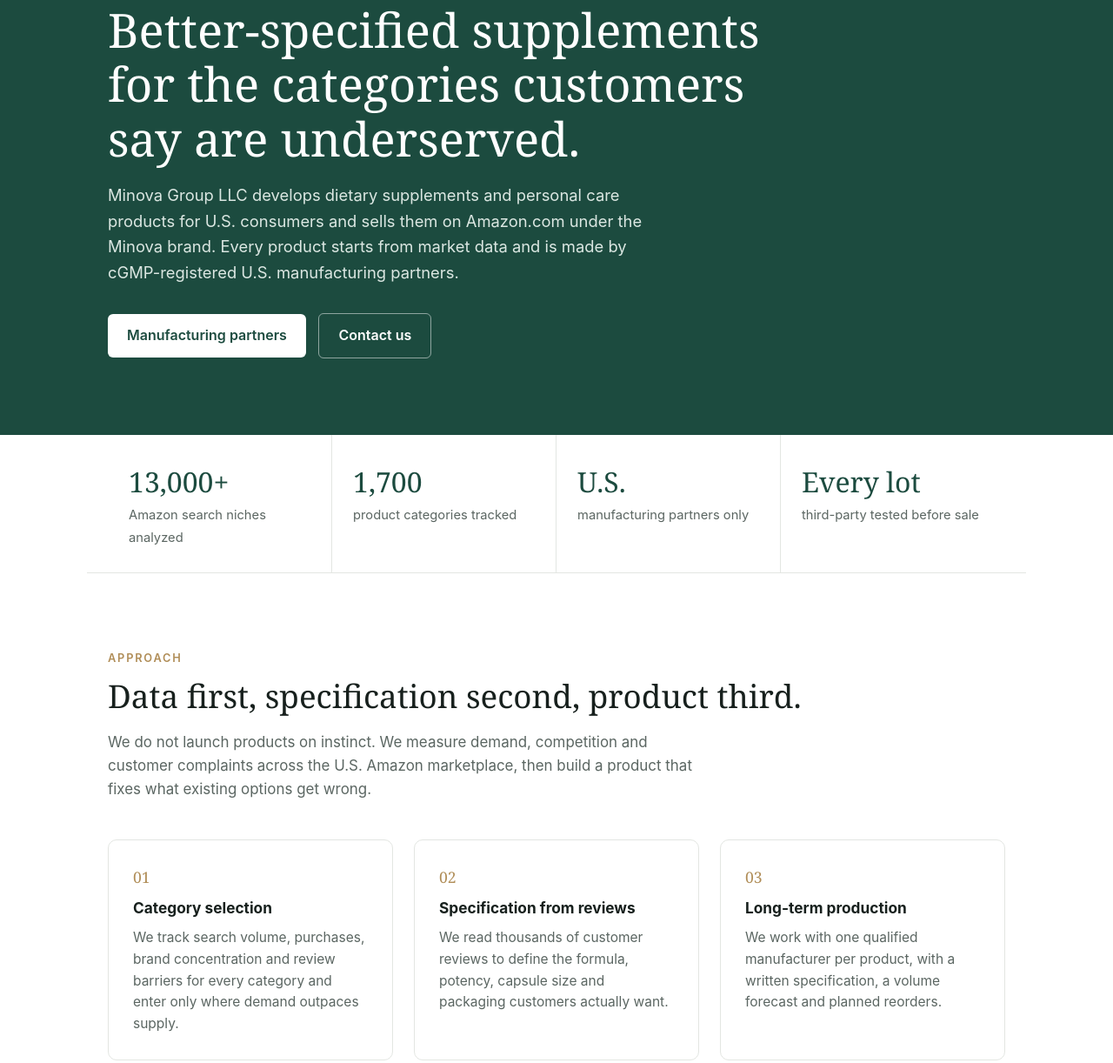
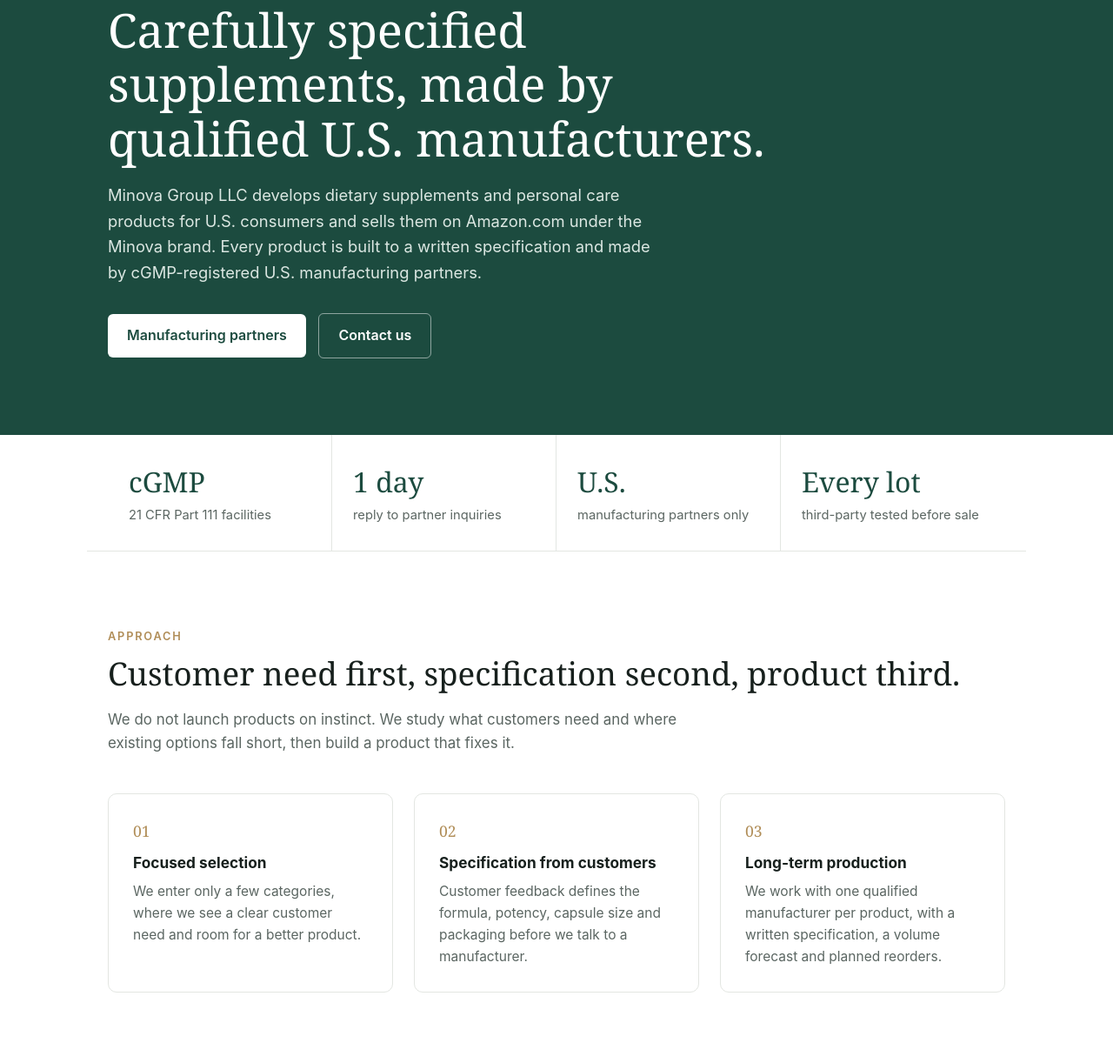
Before and after one commit to minoh0201/minova-site, a plain HTML site: page index.html in a window 1280 px wide. Shown: the part 196-1418 px from the top of the page at 87% size. Drawn offline with Linux system fonts and the light colour scheme.

Commit message:
Remove marketplace data-collection wording from site copy
Co-Authored-By: Claude Fable 5.2 <noreply@anthropic.com>
Claude-Session: https://claude.ai/code/session_01AKrF4dTHesjt2Xn2yWN1Wy

```diff
--- a/index.html
+++ b/index.html
@@ -113,16 +113,16 @@
   <div class="hero">
     <div class="wrap">
       <p class="eyebrow">Health &amp; wellness consumer products · United States</p>
-      <h1>Better-specified supplements for the categories customers say are underserved.</h1>
-      <p class="lead">Minova Group LLC develops dietary supplements and personal care products for U.S. consumers and sells them on Amazon.com under the Minova brand. Every product starts from market data and is made by cGMP-registered U.S. manufacturing partners.</p>
+      <h1>Carefully specified supplements, made by qualified U.S. manufacturers.</h1>
+      <p class="lead">Minova Group LLC develops dietary supplements and personal care products for U.S. consumers and sells them on Amazon.com under the Minova brand. Every product is built to a written specification and made by cGMP-registered U.S. manufacturing partners.</p>
       <a class="btn light" href="#partners">Manufacturing partners</a>
       <a class="btn ghost" href="#contact">Contact us</a>
     </div>
   </div>
 
   <div class="wrap stats">
-    <div class="stat"><b>13,000+</b><span>Amazon search niches analyzed</span></div>
-    <div class="stat"><b>1,700</b><span>product categories tracked</span></div>
+    <div class="stat"><b>cGMP</b><span>21 CFR Part 111 facilities</span></div>
+    <div class="stat"><b>1 day</b><span>reply to partner inquiries</span></div>
     <div class="stat"><b>U.S.</b><span>manufacturing partners only</span></div>
     <div class="stat"><b>Every lot</b><span>third-party tested before sale</span></div>
   </div>
@@ -130,11 +130,11 @@
   <section id="approach">
     <div class="wrap">
       <p class="kicker">Approach</p>
-      <h2>Data first, specification second, product third.</h2>
-      <p class="intro">We do not launch products on instinct. We measure demand, competition and customer complaints across the U.S. Amazon marketplace, then build a product that fixes what existing options get wrong.</p>
+      <h2>Customer need first, specification second, product third.</h2>
+      <p class="intro">We do not launch products on instinct. We study what customers need and where existing options fall short, then build a product that fixes it.</p>
       <div class="grid">
-        <div class="card"><div class="n">01</div><h3>Category selection</h3><p>We track search volume, purchases, brand concentration and review barriers for every category and enter only where demand outpaces supply.</p></div>
-        <div class="card"><div class="n">02</div><h3>Specification from reviews</h3><p>We read thousands of customer reviews to define the formula, potency, capsule size and packaging customers actually want.</p></div>
+        <div class="card"><div class="n">01</div><h3>Focused selection</h3><p>We enter only a few categories, where we see a clear customer need and room for a better product.</p></div>
+        <div class="card"><div class="n">02</div><h3>Specification from customers</h3><p>Customer feedback defines the formula, potency, capsule size and packaging before we talk to a manufacturer.</p></div>
         <div class="card"><div class="n">03</div><h3>Long-term production</h3><p>We work with one qualified manufacturer per product, with a written specification, a volume forecast and planned reorders.</p></div>
       </div>
     </div>
@@ -177,7 +177,7 @@
       <div>
         <p class="kicker">Company</p>
         <h2>About Minova Group</h2>
-        <p class="intro">Minova Group LLC is a U.S. company that brings an evidence-driven, data-science approach to consumer health products. We stay small and focused: a few well-specified products, each with one qualified manufacturing partner.</p>
+        <p class="intro">Minova Group LLC is a U.S. company that brings a careful, evidence-driven approach to consumer health products. We stay small and focused: a few well-specified products, each with one qualified manufacturing partner.</p>
       </div>
       <dl class="facts">
         <dt>Legal name</dt><dd>Minova Group LLC</dd>
```
